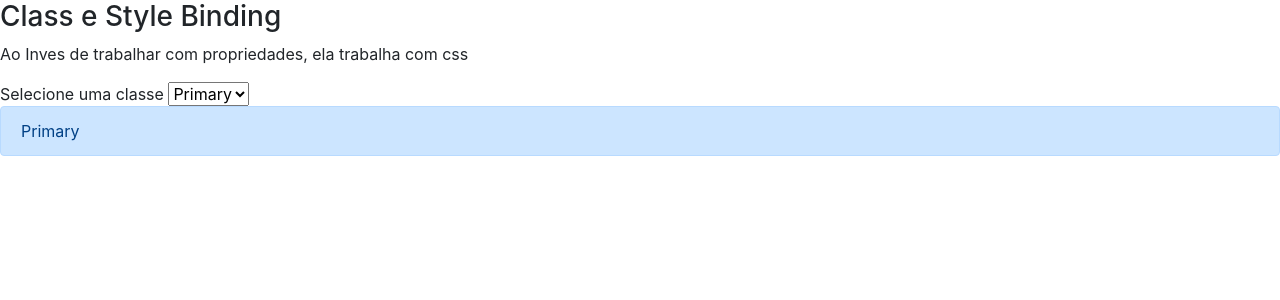
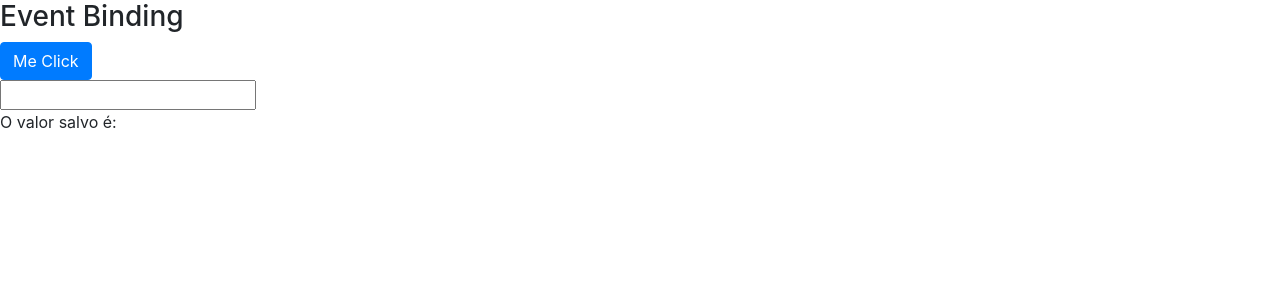
Before and after one commit to andersonconceicao19/Angular, an Angular app in the folder propertyBinding/: page / in a window 1280 px wide. Shown: the top 300 px of the page. Built offline with nearby package versions, Linux system fonts and the light colour scheme.

Commit message:
Aprendendo Event Binding

```diff
--- a/propertyBinding/src/app/data-binding/data-binding.component.css
+++ b/propertyBinding/src/app/data-binding/data-binding.component.css
@@ -0,0 +1,3 @@
+.mudarbackground{
+    background: red;
+}
--- a/propertyBinding/src/app/data-binding/data-binding.component.html
+++ b/propertyBinding/src/app/data-binding/data-binding.component.html
@@ -24,27 +24,26 @@
         ->
     </article> -->
 
-    <article>
+   <!-- <article>
         <h3>Class e Style Binding</h3>
         <p> Ao Inves de trabalhar com propriedades, ela trabalha com css</p>
         <div>
             Selecione uma classe
             <select #Classe (change)="0">
-                <!--
+                <!-
                     * É criada uma variavel local para acessar o combo do template
                     é Declarado com o # na frente #Classe
-                -->
+                ->
                 <option value="alert-primary">Primary</option>
                 <option value="alert-success">Sucess</option>
                 <option value="alert-danger">Danger</option>
                 <option value="alert-warning">Info</option>
             </select>
-             <!--Usou o Property binding para acessar as propriedades
+             <!-Usou o Property binding para acessar as propriedades
                 * No exemplo corrente acessou a class e o style para adicionar ou modificar
                     as propriedades conforme gostaria.
                 * Observar também que foi possivel usar expressões lógicas.
-
-            -->
+            ->
             <div class="alert" role="alert"
             [class.alert-primary]="Classe.value == 'alert-primary'"
             [style.display]= "Classe.value == 'alert-primary' ? 'block' : 'none'">
@@ -66,5 +65,26 @@
             [style.display]= "Classe.value == 'alert-warning' ? 'block' : 'none'"
             >info</div>
         </div>
+    </article>-->
+    <article class="event-binding">
+        <h3>Event Binding</h3>
+         <!-- * Para passar parametro pelo evento, é necessário usar o $
+              * Usar o Target.value se quiser passar direto o valor da variavel  -->
+
+        <div>
+            <button class="btn btn-primary" (click) = "meclick()" >  Me Click</button>
+            <!--Chamando a função através do clique-->
+            <br>
+            <input type="text"
+            (keyup) = "onkeyup($event)"
+            (keyup.enter) = "salvarValor($event.target.value)"
+            >
+
+            <p (mouseover) = "mouseover()"
+                (mouseout) = "mouseover()"
+                [class.mudarbackground] = "mudarCor"
+            >O valor salvo é: {{ valor }}</p>
+
+        </div>
     </article>
 </section>
--- a/propertyBinding/src/app/data-binding/data-binding.component.ts
+++ b/propertyBinding/src/app/data-binding/data-binding.component.ts
@@ -19,7 +19,31 @@ export class DataBindingComponent implements OnInit {
    */
   constructor() { }
 
+  mudarCor: boolean = false;
+  valor: number;
   ngOnInit(): void {
   }
 
+  meclick(){
+    alert("Me clicou")
+  }
+
+  onkeyup(event : KeyboardEvent)  /**Tipando a variavel através do type*/
+  {
+    console.log((<HTMLInputElement>event.target).value);
+    /** Da um erro se usar "event.target.value".
+     * O event.target é do tipo HTML INPUT ELEMENT
+     * Observe a sintaxe
+    */
+  }
+  salvarValor(event)
+  {
+    console.log("Enter >> " + event);
+    this.valor = event;
+  }
+
+  mouseover(){
+  this.mudarCor = !this.mudarCor;
+    ;
+  }
 }
```
